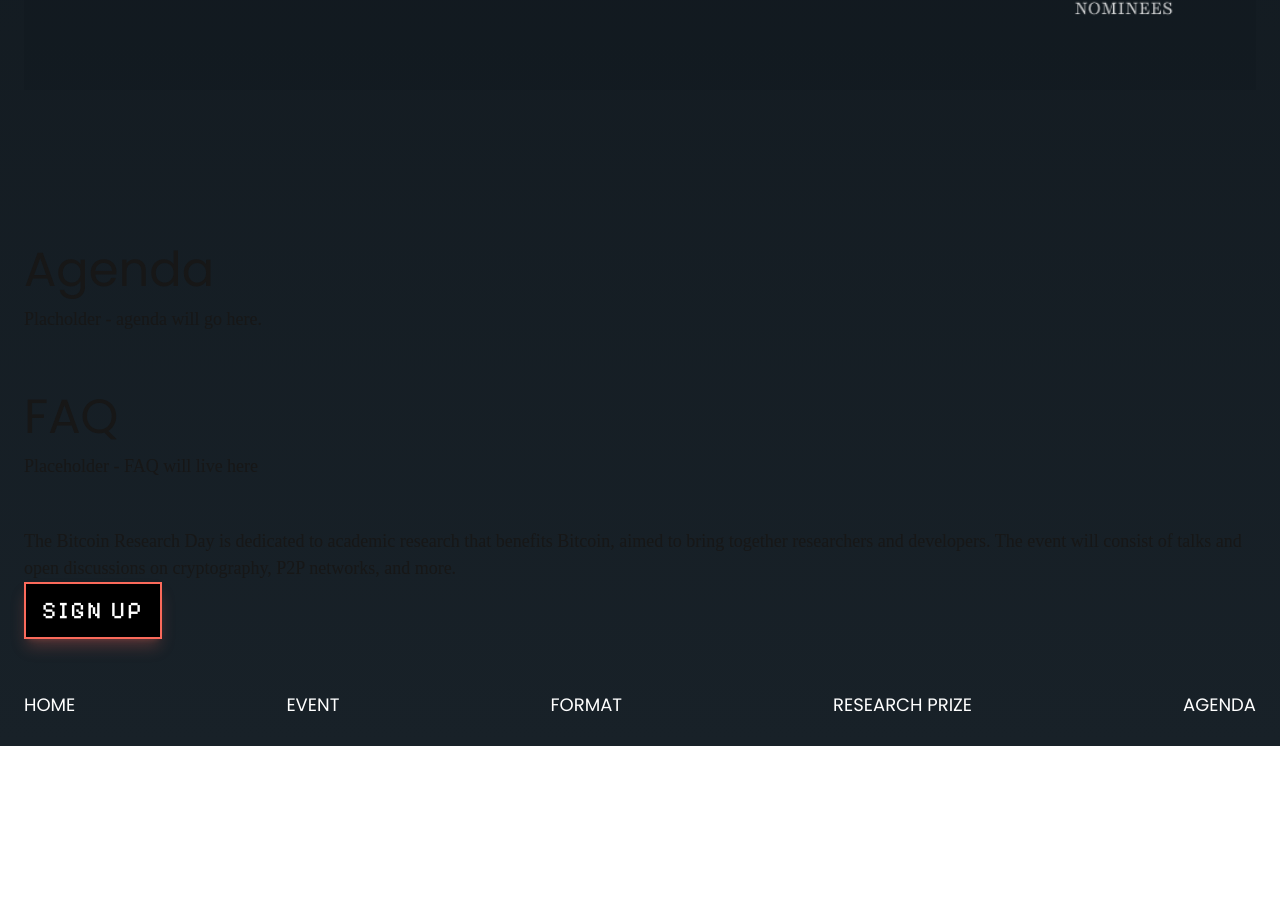
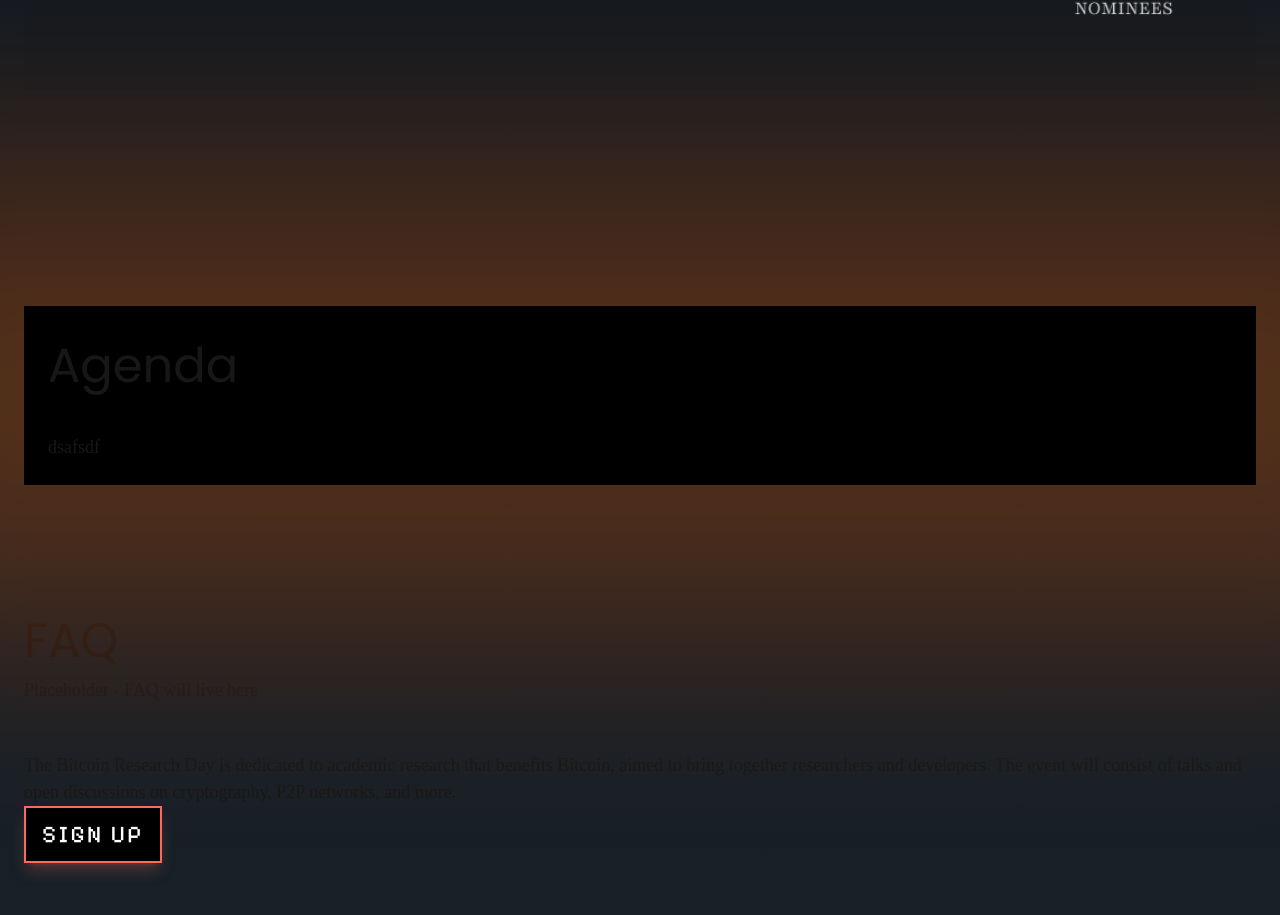
Before and after one commit to chaincodelabs/brd-website, a Next.js app: page / in a window 1280 px wide. Shown: the part 3948-4863 px from the top of the page. Before the commit the page ends 4694 px from the top, so only its background shows below. Built offline with nearby package versions, Linux system fonts and the light colour scheme.

Commit message:
commit something

```diff
--- a/app/page.tsx
+++ b/app/page.tsx
@@ -73,8 +73,16 @@ export default function Home() {
             className="w-full h-auto max-w-7xl mx-auto block"
           />
         </div>
-        <div id="agenda" className="p-6">
-          <AgendaContent />
+        <div id="agenda" className="py-24 px-6 relative overflow-y-visible overflow-x-clip">
+          <div className="absolute z-0 top-0 left-0 w-full h-full scale-y-150 scale-x-125 blur-3xl bg-gradient-to-b from-orange-600/50 via-orange-500/100 to-orange-600/50 opacity-30"></div>
+          <div className="relative z-[1] bg-black p-6 max-w-7xl mx-auto">
+            <div className="flex flex-col gap-8 mx-auto">
+              <h2>Agenda</h2>
+              <div className="grid grid-cols-1 sm:grid-cols-2 md:grid-cols-3 lg:grid-cols-4 xl:grid-cols-6">
+                dsafsdf
+              </div>
+            </div>
+          </div>
         </div>
         <div id="faq" className="p-6">
           <FAQContent />
--- /dev/null
+++ b/components/FAQItem.tsx
@@ -0,0 +1,32 @@
+interface FAQItemProps {
+    question: string;
+    answer: string;
+    open: boolean;
+}
+
+export default function FAQItem(props:FAQItemProps){
+    return(
+        <div className="bg-black p-6 flex flex-col gap-4">
+            <div className="flex items-center justify-between">
+                <h3>{props.question}</h3>
+                {props.open ? (
+                    <div className="minus">
+                        <svg xmlns="http://www.w3.org/2000/svg" width="12" height="5" fill="none" viewBox="0 0 12 5">
+                        <rect width="11.71" height="3.809" y=".809" fill="#FB6A5B" opacity=".8" rx="1.904"/>
+                        </svg>
+                    </div>
+                ) : (
+                    <div className="plus">
+                        <svg xmlns="http://www.w3.org/2000/svg" width="18" height="19" fill="none" viewBox="0 0 18 19">
+                        <rect width="18" height="3" y="8.117" fill="#FB6A5B" opacity=".8" rx="1.5"/>
+                        <rect width="18" height="3" x="10.5" y=".617" fill="#FB6A5B" opacity=".8" rx="1.5" transform="rotate(90 10.5 .617)"/>
+                        </svg>
+                    </div>
+                )}
+            </div>
+            {props.open && (
+                <p className="text-zinc-400">{props.answer}</p>
+            )}
+        </div>
+    )
+}
```
Also changed, not shown: public/coffee.png (added), public/lunch.png (added).
